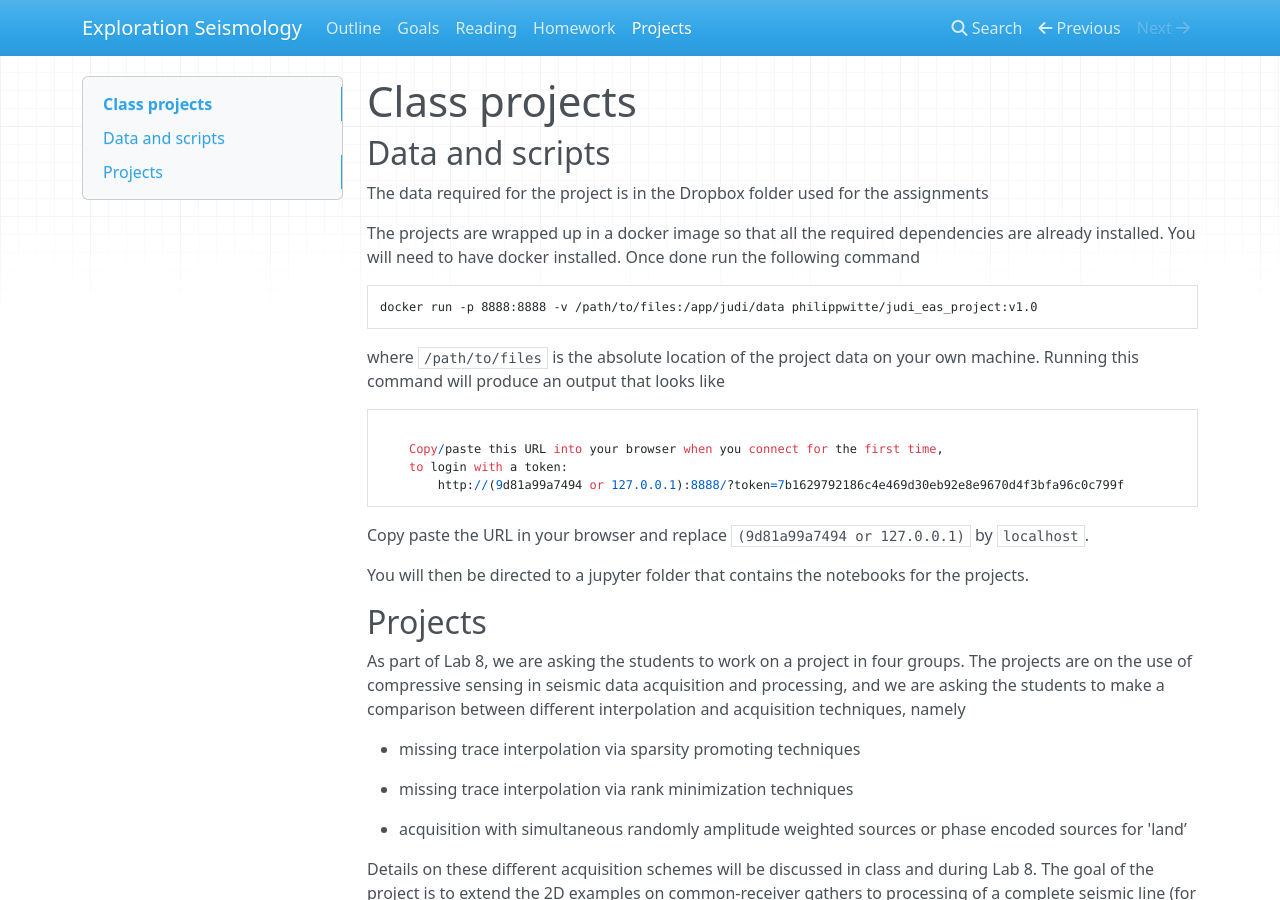
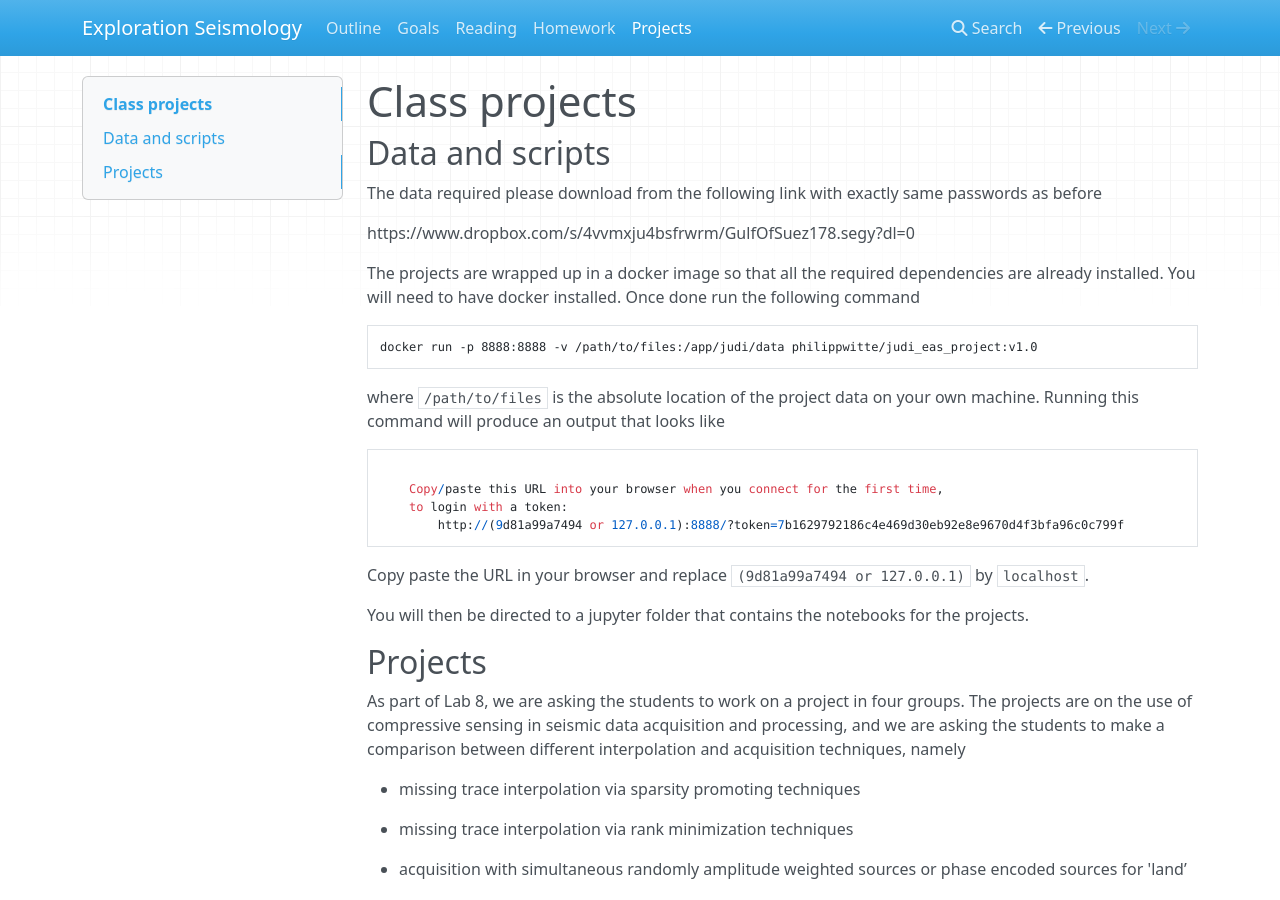
Before and after one commit to flexie/eas-4803-8803-ccs, an MkDocs documentation site: the page built from docs/project.md, in a window 1280 px wide and 900 px high. Built offline with MkDocs 1.6.1, drawn with Linux system fonts in a browser that asks for light colours; nearby versions of some CDN libraries; old or Windows-style settings are respelled for this version of MkDocs.

Commit message:
Update Project

```diff
--- a/docs/project.md
+++ b/docs/project.md
@@ -2,7 +2,9 @@
 
 ## Data and scripts
 
-The data required for the project is in the Dropbox folder used for the assignments
+The data required please download from the following link with exactly same passwords as before
+
+https://www.dropbox.com/s/4vvmxju4bsfrwrm/GulfOfSuez178.segy?dl=0
 
 The projects are wrapped up in a docker image so that all the required dependencies are already installed. You will need to have docker installed. Once done run the following command
 
```
